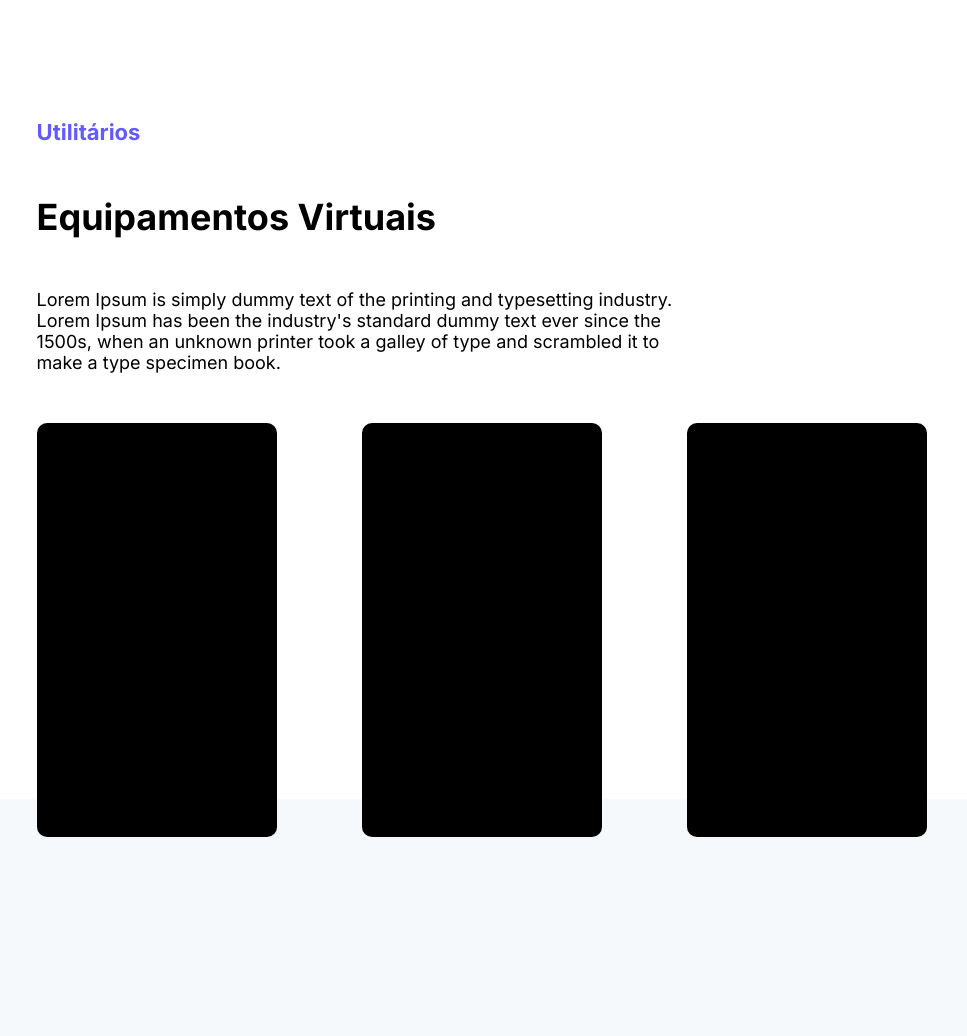
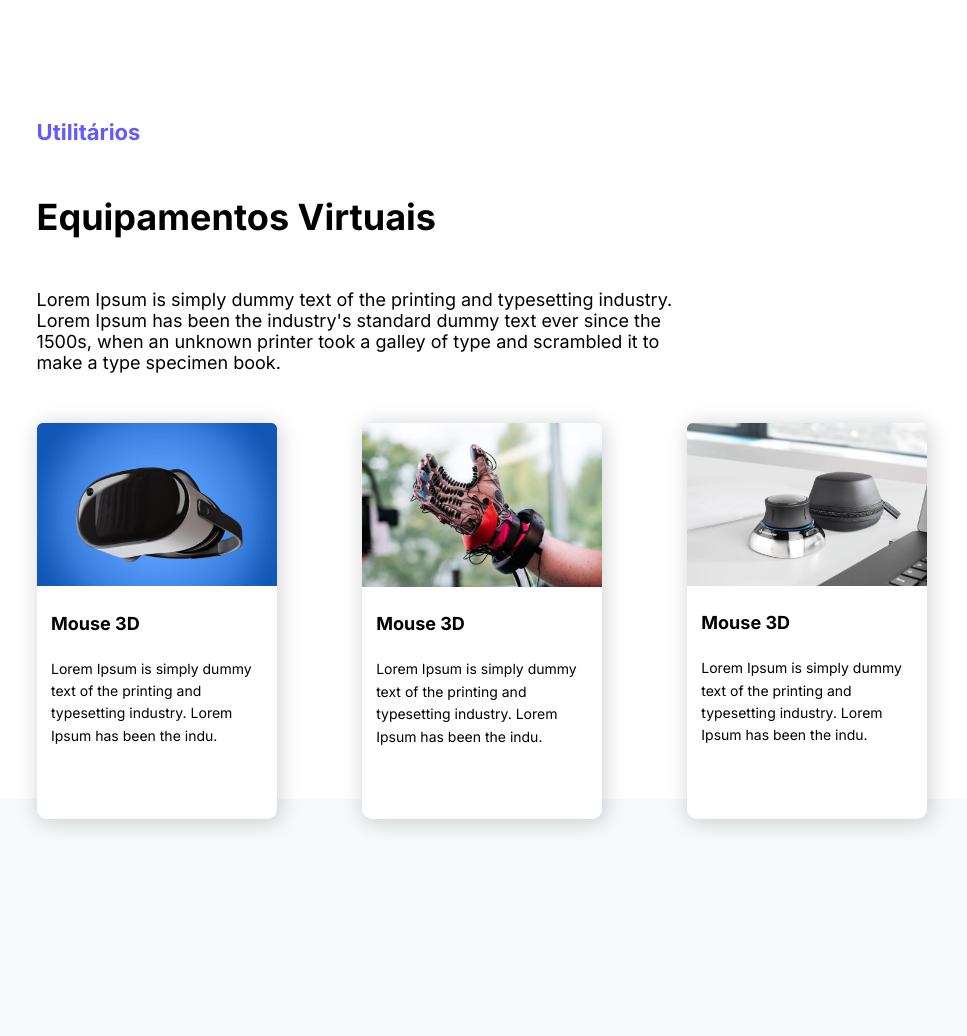
Before and after one commit to KauanToldo/Virteaching, a Flask app: page / in a window 1280 px wide. Shown: the part 1529-2565 px from the top of the page, without its empty margins (158-1125 px from the left). Run offline with Flask 3, Linux system fonts and the light colour scheme.

Commit message:
titles class

```diff
--- a/static/css/equipv.css
+++ b/static/css/equipv.css
@@ -7,7 +7,7 @@
     justify-content: space-between;
     align-items: center;
     width: 100%;
-    height: 23em;
+    height: 22em;
     padding-left: 40px;
     padding-right: 40px;
 }
@@ -15,6 +15,22 @@
 .cards {
     height: 100%;
     width: 27%;
-    background-color: black;
+    background-color: var(--white);
+    box-shadow: 2px 2px 20px 2px rgba(0, 0, 0, 0.163);
     border-radius: 10px;
 }
+
+.cards img {
+    width: 100%;
+}
+
+.text-equips {
+    font-size: 14px;
+    text-align: left;
+}
+
+h4, .text-equips {
+    padding-inline: 6%;
+    padding-top: 8%;
+    line-height: 1.6em;
+}
--- a/templates/index.html
+++ b/templates/index.html
@@ -40,9 +40,21 @@
                 <p class="text-padding"> Lorem Ipsum is simply dummy text of the printing and typesetting industry. Lorem Ipsum has been the industry's standard dummy text ever since the 1500s, when an unknown printer took a galley of type and scrambled it to make a type specimen book. </p>
 
                 <div id="container-equips">
-                    <div class="cards"></div>
-                    <div class="cards"></div>
-                    <div class="cards"></div>
+                    <div class="cards">
+                        <img src="../static/assets/oculos.png" alt="">
+                        <h4>Mouse 3D</h4>
+                        <p class="text-equips">Lorem Ipsum is simply dummy text of the printing and typesetting industry. Lorem Ipsum has been the indu.</p>
+                    </div>
+                    <div class="cards">
+                        <img src="../static/assets/luvas.png" alt="">
+                        <h4>Mouse 3D</h4>
+                        <p class="text-equips">Lorem Ipsum is simply dummy text of the printing and typesetting industry. Lorem Ipsum has been the indu.</p>
+                    </div>
+                    <div class="cards">
+                        <img src="../static/assets/mouse.png" alt="">
+                        <h4>Mouse 3D</h4>
+                        <p class="text-equips">Lorem Ipsum is simply dummy text of the printing and typesetting industry. Lorem Ipsum has been the indu.</p>
+                    </div>
                 </div>
 
             </section>
```
Also changed, not shown: static/assets/luvas.png (added), static/assets/mouse.png (added), static/assets/oculos.png (added).
